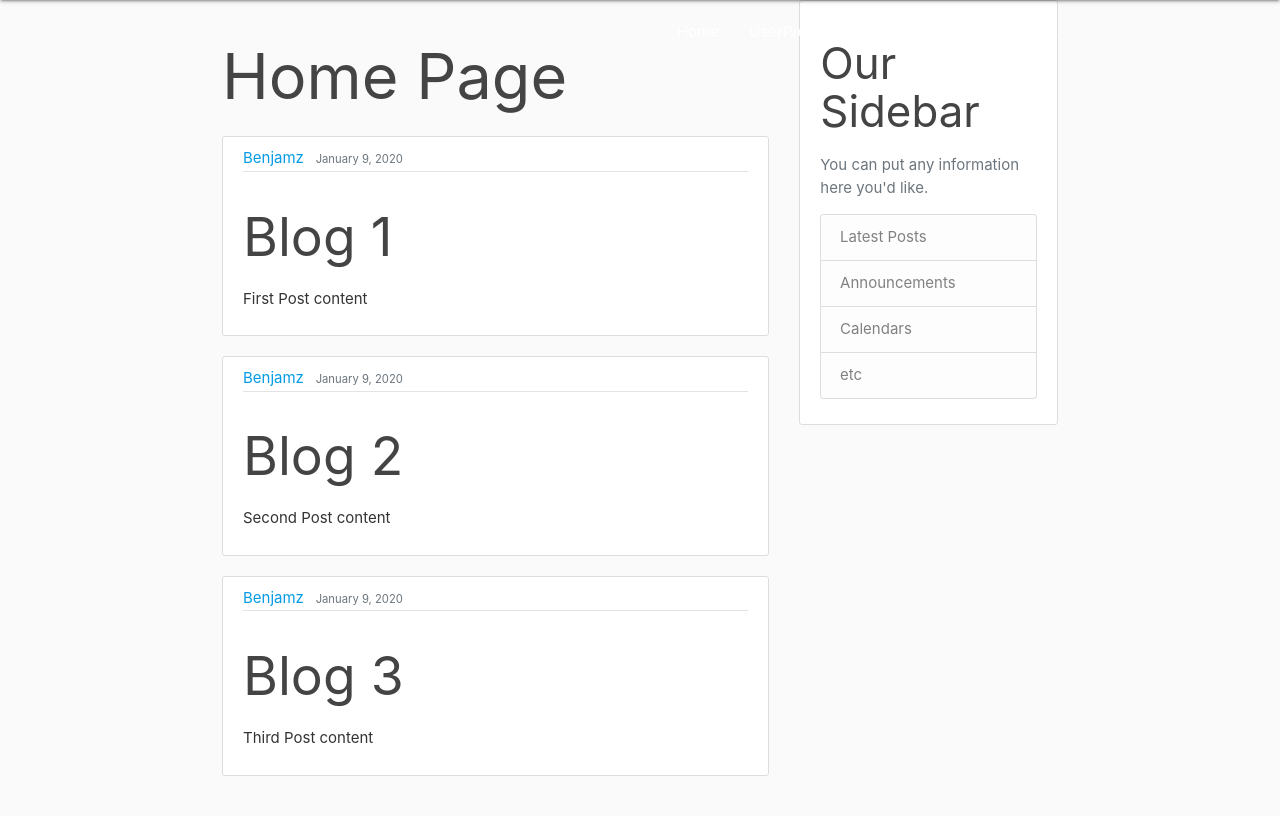
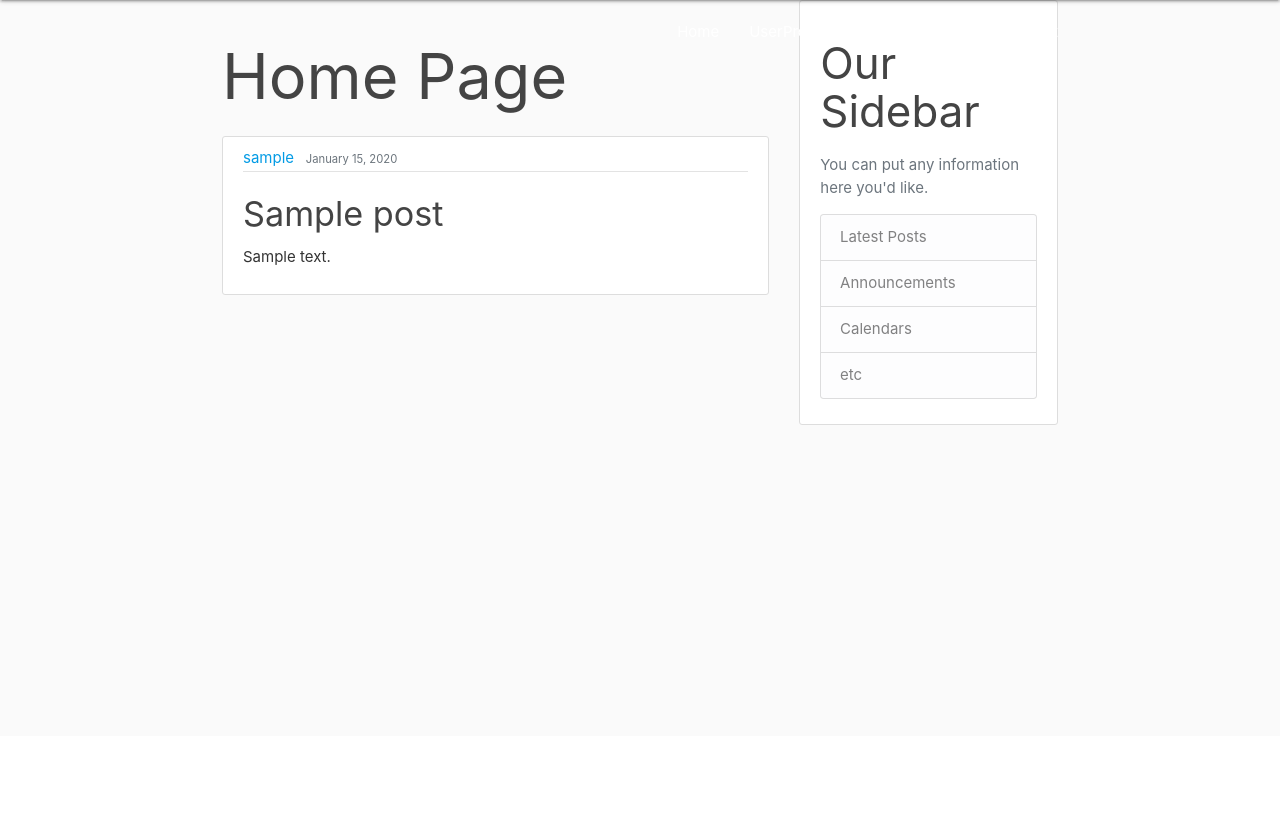
Before and after one commit to m6code/blogApp3, a Django app: page / in a window 1280 px wide. Shown: the part 64-880 px from the top of the page. After the commit the page ends 489 px from the top, so only its background shows below. Run offline with Django 3.2, Linux system fonts and the light colour scheme; tables that the repository leaves empty hold one stand-in row (values such as "Sample post"); some libraries are stand-ins or nearby versions.

Commit message:
Load posts from database on homepage

```diff
--- a/blog/templates/blog/home.html
+++ b/blog/templates/blog/home.html
@@ -7,9 +7,9 @@
 	<div class="media-body">
 		<div class="article-metadata">
 			<a class="mr-2" href="#">{{ post.author }}</a>
-			<small class="text-muted">{{ post.date_posted }}</small>
+			<small class="text-muted">{{ post.date_posted|date:"F d, Y" }}</small>
 		</div>
-		<h2><a class="article-title" href="#">{{ post.title }}</a></h2>
+		<h4><a class="article-title" href="#">{{ post.title }}</a></h4>
 		<p class="article-content">{{ post.content }}</p>
 	</div>
 </article>
--- a/blog/views.py
+++ b/blog/views.py
@@ -1,32 +1,11 @@
 from django.shortcuts import render
 from django.http import HttpResponse
 
-posts = [
-	{
-		'author': 'Benjamz',
-		'title': 'Blog 1',
-		'content': 'First Post content',
-		'date_posted': 'January 9, 2020'
-	},
-
-	{
-		'author': 'Benjamz',
-		'title': 'Blog 2',
-		'content': 'Second Post content',
-		'date_posted': 'January 9, 2020'
-	},
-	{
-		'author': 'Benjamz',
-		'title': 'Blog 3',
-		'content': 'Third Post content',
-		'date_posted': 'January 9, 2020'
-	},
-
-]
+from .models import Post
 
 def home(request):
 	context = {
-		'posts': posts
+		'posts': Post.objects.all()
 	}
 	return render(request, "blog/home.html", context)
 
```
